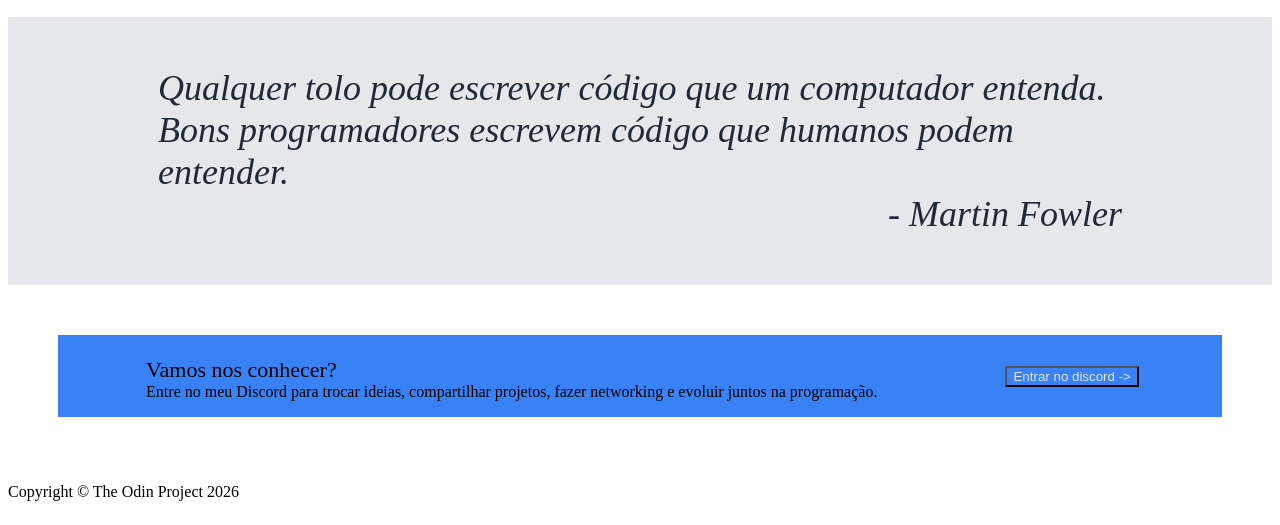
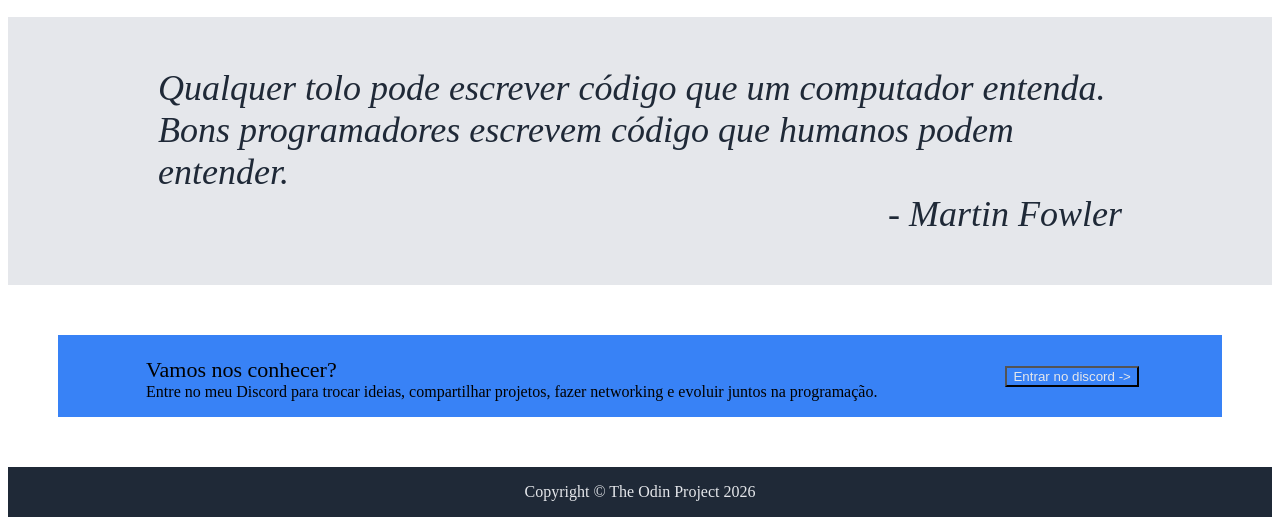
Before and after one commit to Eliezer-Medeiro/Landing-Page, a plain HTML site: page index.html in a window 1280 px wide. Shown: the part 672-1197 px from the top of the page. Drawn offline with Linux system fonts and the light colour scheme.

Commit message:
feat: estruturando o footer

```diff
--- a/style.css
+++ b/style.css
@@ -197,3 +197,15 @@ quinta parte
     font-size: 16px;
     margin-top: 0;
 }
+
+/*
+
+Sexta parte
+
+*/
+
+footer{
+    background-color: #1F2937;
+    text-align: center;
+    color: #E5E7EB;
+}
```
